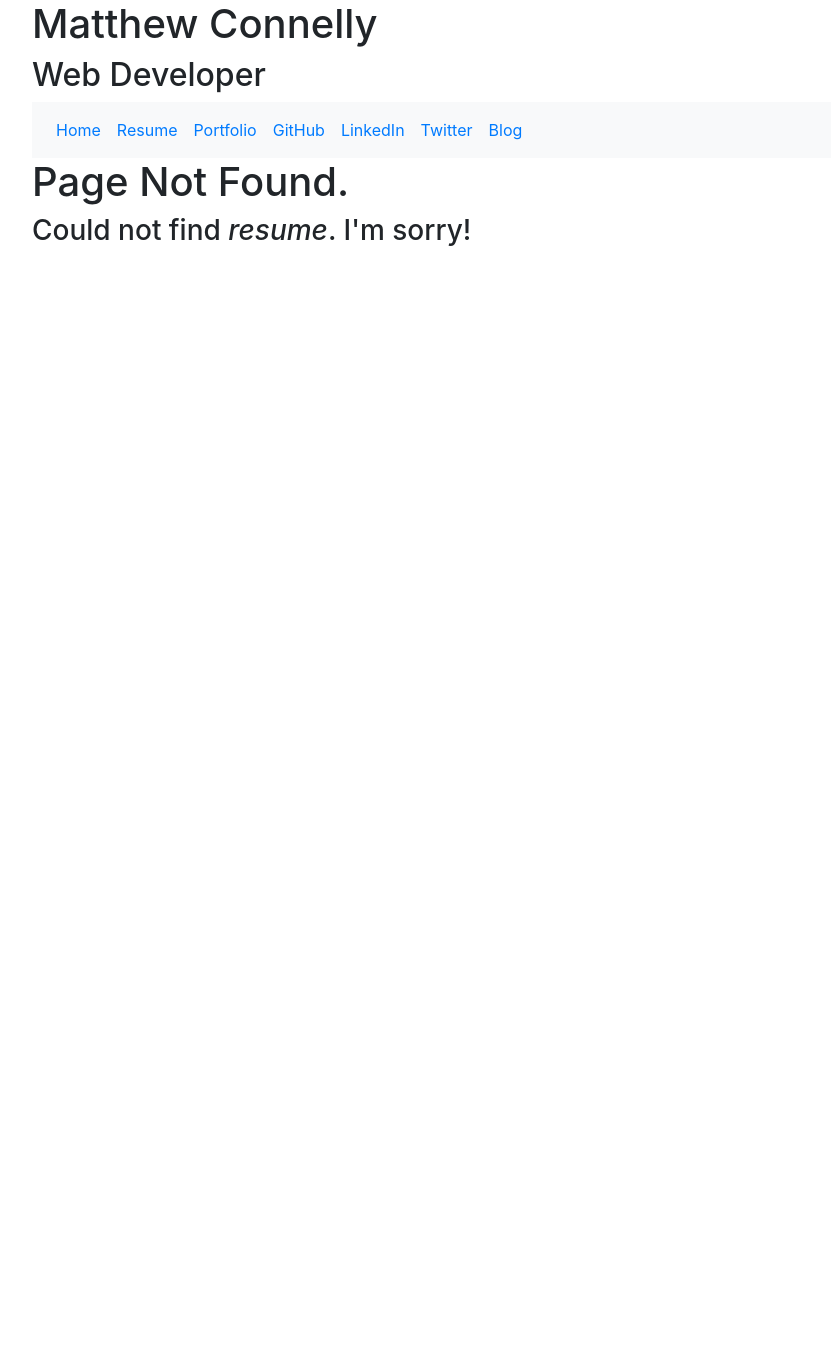
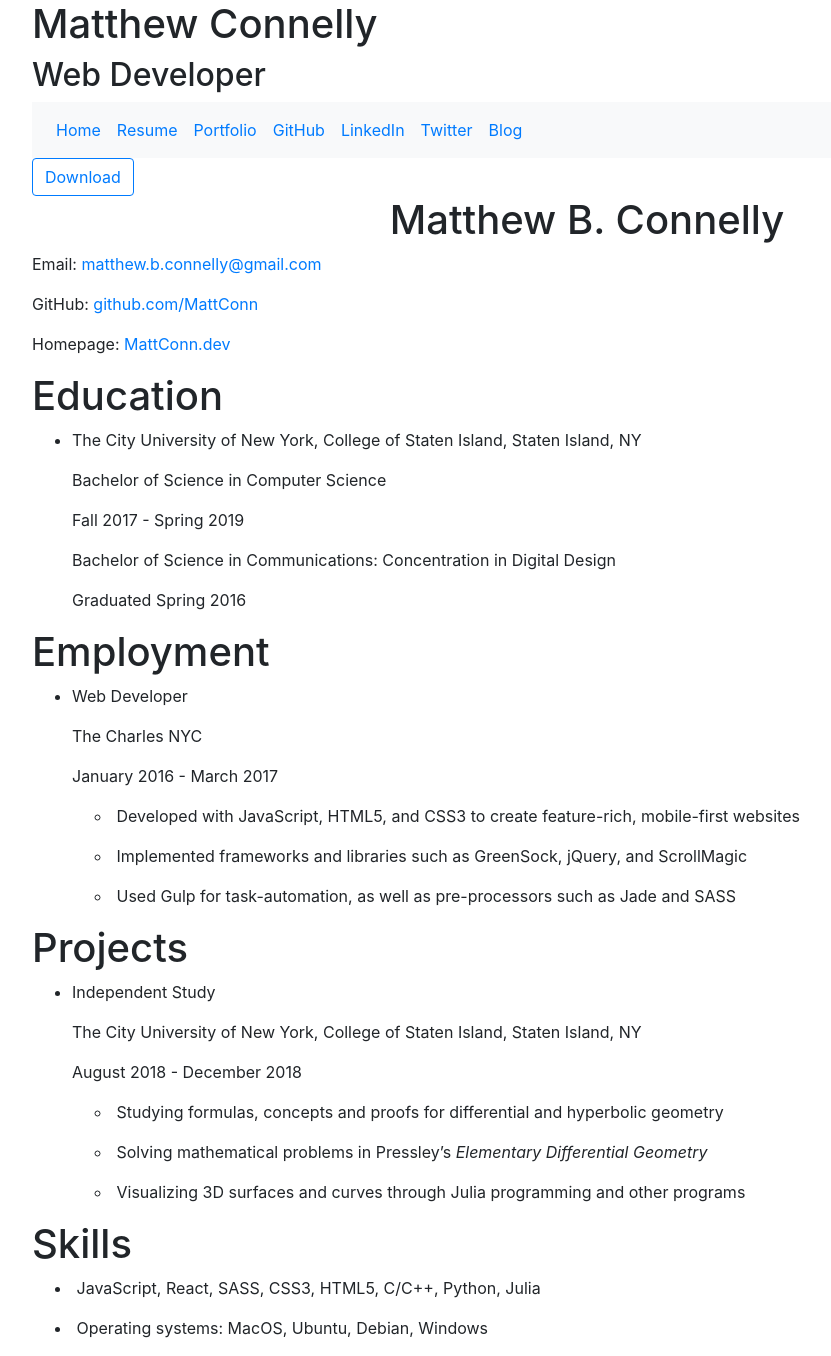
Before and after one commit to mattConn/mattconn.dev-react, a React app: page /resume in a window 1280 px wide. Before the commit this address had no page. Shown: the whole page, without its empty margins (53-884 px from the left). Before the commit the page ends 800 px from the top, so only its background shows below. Built offline with nearby package versions, Linux system fonts and the light colour scheme.

Commit message:
added resume component

```diff
--- a/src/components/App.js
+++ b/src/components/App.js
@@ -4,17 +4,18 @@ import {BrowserRouter, Route, Switch} from 'react-router-dom';
 import 'bootstrap/dist/css/bootstrap.css';
 
 import About from '../pages/About';
+import Resume from '../pages/Resume';
 import NotFound from '../pages/NotFound';
 
 export default class App extends Component{
     navLinks = {
-        Home: "/",
-        Resume: "storage/resume-2019.pdf",
-        Portfolio: "portfolio.html",
-        GitHub: "https://github.com/mattConn/",
-        LinkedIn: "https://www.linkedin.com/in/mattconndev/",
-        Twitter: "https://twitter.com/mattconndev",
-        Blog: "https://medium.com/@mattconndev"
+        Home: '/',
+        Resume: '/resume',
+        Portfolio: 'portfolio',
+        GitHub: 'https://github.com/mattConn/',
+        LinkedIn: 'https://www.linkedin.com/in/mattconndev/',
+        Twitter: 'https://twitter.com/mattconndev',
+        Blog: 'https://medium.com/@mattconndev'
     };
 
     render(){
@@ -24,6 +25,7 @@ export default class App extends Component{
                     <Header navLinks = {this.navLinks} />
                         <Switch>
                             <Route path="/" exact component={About} />
+                            <Route path="/resume" component={Resume} />
                             <Route component={NotFound} />
                         </Switch>
                 </BrowserRouter>
--- /dev/null
+++ b/src/pages/Resume.js
@@ -0,0 +1,76 @@
+import React from 'react';
+
+const Resume = () => (
+    <article>
+        <button type='button' className='btn btn-outline-primary'>Download</button>
+        <h1 style={{ textAlign: 'center' }}>Matthew B. Connelly</h1>
+        <div className="links">
+            <p>Email: <a href="mailto:matthew.b.connelly@gmail.com">matthew.b.connelly@gmail.com</a>
+            </p>
+            <p>GitHub: <a href="https://github.com/mattconn/">github.com/MattConn</a>
+            </p>
+            <p>Homepage: <a href="https://mattconn.dev/">MattConn.dev</a>
+            </p>
+        </div>
+        <h1 id="education" className="unnumbered">Education</h1>
+        <ul>
+            <li>
+                <p>The City University of New York, College of Staten Island, Staten Island, NY</p>
+                <p className="indent">Bachelor of Science in Computer Science</p>
+                <p className="indent">Fall 2017 - Spring 2019</p>
+                <p className="indent">Bachelor of Science in Communications: Concentration in Digital Design</p>
+                <p className="indent">Graduated Spring 2016</p>
+            </li>
+        </ul>
+        <h1 id="employment" className="unnumbered">Employment</h1>
+        <ul>
+            <li>
+                <p>Web Developer</p>
+                <p>The Charles NYC</p>
+                <p>January 2016 - March 2017</p>
+                <ul>
+                    <li>
+                        <p> Developed with JavaScript, HTML5, and CSS3 to create feature-rich, mobile-first websites</p>
+                    </li>
+                    <li>
+                        <p> Implemented frameworks and libraries such as GreenSock, jQuery, and ScrollMagic</p>
+                    </li>
+                    <li>
+                        <p> Used Gulp for task-automation, as well as pre-processors such as Jade and SASS</p>
+                    </li>
+                </ul>
+            </li>
+        </ul>
+        <h1 id="projects" className="unnumbered">Projects</h1>
+        <ul>
+            <li>
+                <p>Independent Study</p>
+                <p>The City University of New York, College of Staten Island, Staten Island, NY</p>
+                <p>August 2018 - December 2018</p>
+                <ul>
+                    <li>
+                        <p> Studying formulas, concepts and proofs for differential and hyperbolic geometry</p>
+                    </li>
+                    <li>
+                        <p> Solving mathematical problems in Pressley’s <em>Elementary Differential Geometry</em>
+                        </p>
+                    </li>
+                    <li>
+                        <p> Visualizing 3D surfaces and curves through Julia programming and other programs</p>
+                    </li>
+                </ul>
+            </li>
+        </ul>
+        <h1 id="skills" className="unnumbered">Skills</h1>
+        <ul>
+            <li>
+                <p> JavaScript, React, SASS, CSS3, HTML5, C/C++, Python, Julia</p>
+            </li>
+            <li>
+                <p> Operating systems: MacOS, Ubuntu, Debian, Windows</p>
+            </li>
+        </ul>
+    </article>
+);
+
+export default Resume;
```
